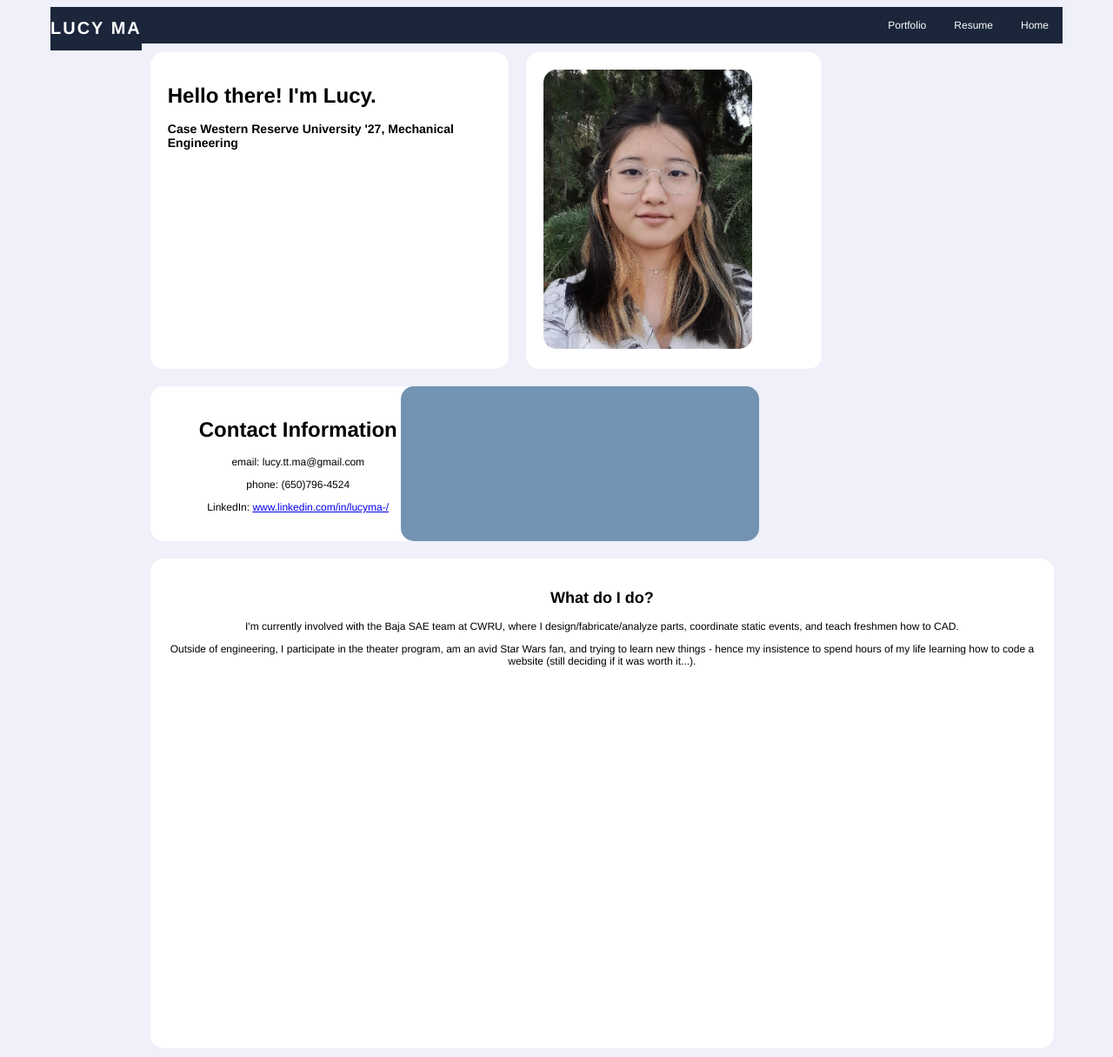
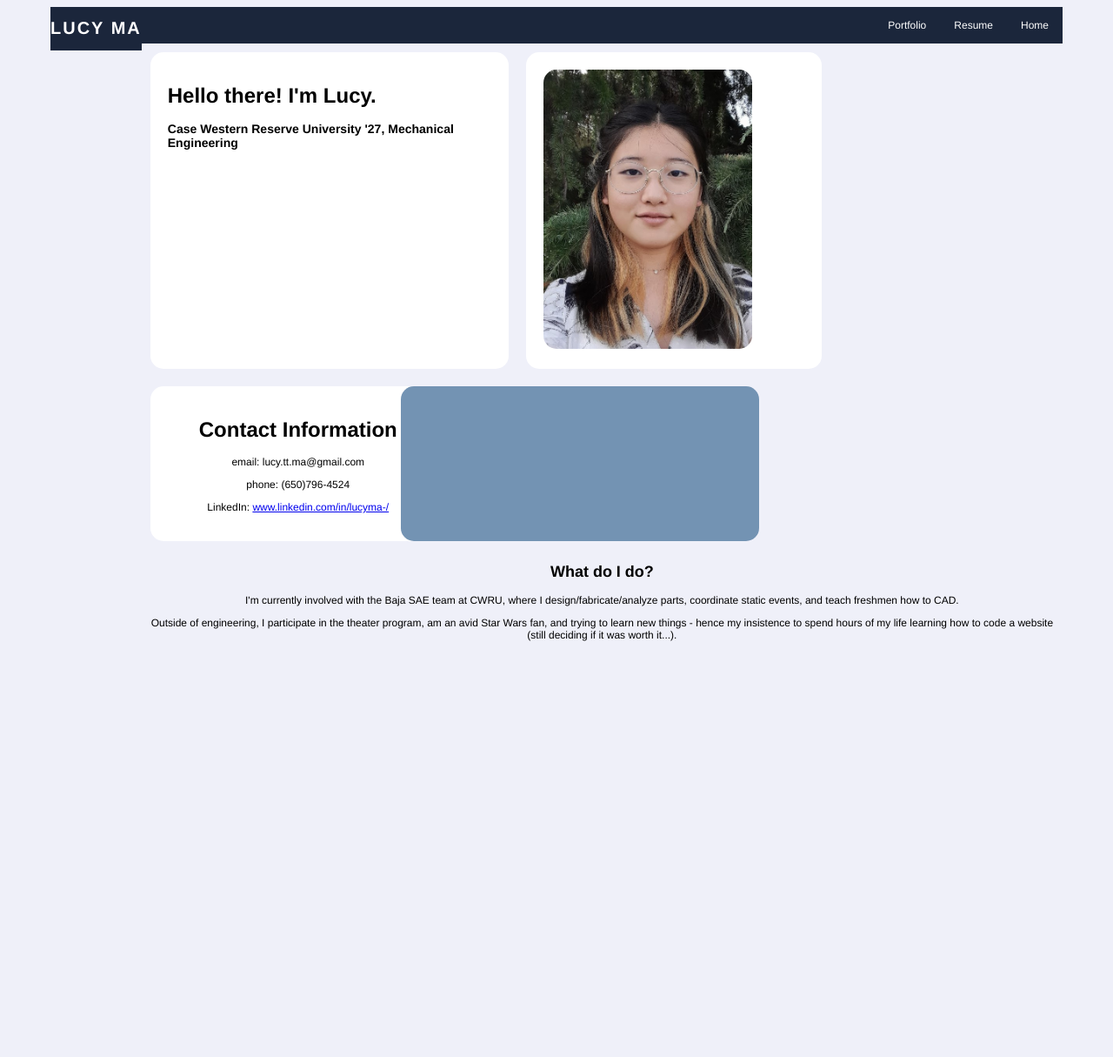
Before and after one commit to lucyttma/lucyttma.github.io, a Jekyll site: the page built from index.html, in a window 1280 px wide. Shown: the whole page at 87% size. Built offline with Jekyll 4.4.1, drawn with Linux system fonts in a browser that asks for light colours.

Commit message:
Update index.html

```diff
--- a/index.html
+++ b/index.html
@@ -29,7 +29,7 @@ title: Home
   </div>
 </div>
 
- <div class="div-hcard" style="text-align: center">
+ <div class="home_wrapper_right" style="text-align: center">
     <h2> What do I do? </h2>
     <p> I'm currently involved with the Baja SAE team at CWRU, where I design/fabricate/analyze parts, coordinate static events, and teach freshmen how to CAD. </p>
     <p> Outside of engineering, I participate in the theater program, am an avid Star Wars fan, and trying to learn new things - hence my insistence to spend hours of my life learning how to code a website (still deciding if it was worth it...). </p> </p>
```
